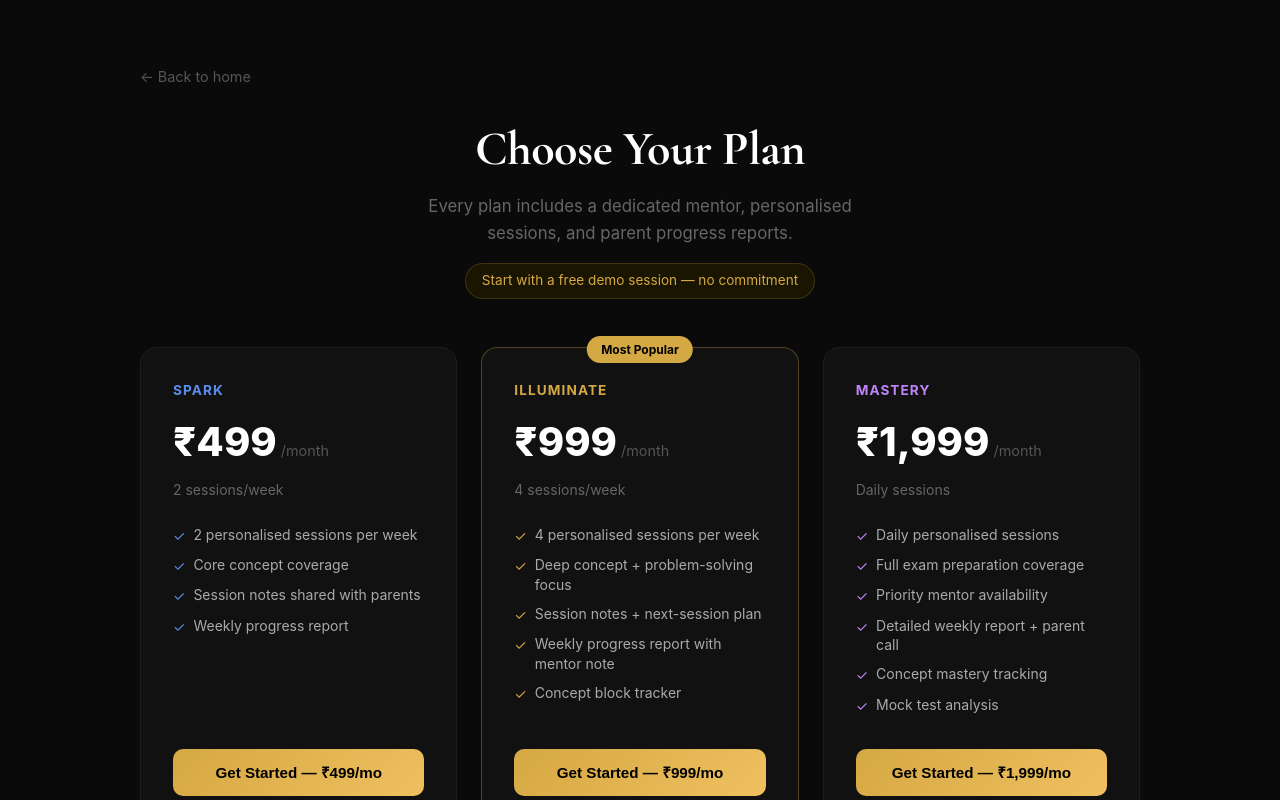
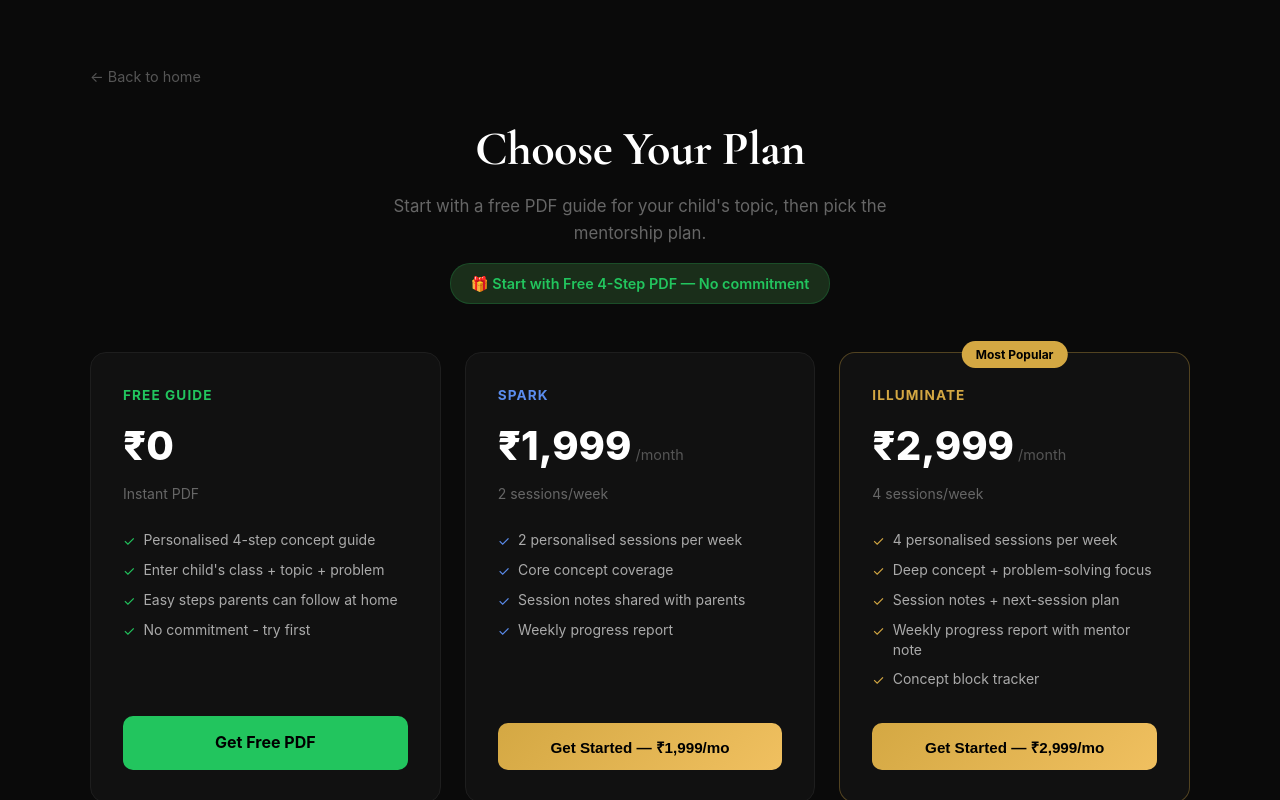
Before and after one commit to Ani1967/educreation, a Next.js app: page /pricing in a window 1280 px wide. Shown: the top 800 px of the page. Built offline with nearby package versions, Linux system fonts and the light colour scheme; no server answers.

Commit message:
Update pricing: ₹0 PDF + 1999/2999/4999 for Step 2

```diff
--- a/app/pricing/page.tsx
+++ b/app/pricing/page.tsx
@@ -4,11 +4,24 @@ import Link from "next/link";
 
 const PLANS = [
   {
-    key:         "spark" as const,
-    name:        "Spark",
-    price:       "₹499",
-    sessions:    "2 sessions/week",
-    color:       "#5b8dee",
+    key: "free-pdf" as const,
+    name: "Free Guide",
+    price: "₹0",
+    sessions: "Instant PDF",
+    color: "#22c55e",
+    features: [
+      "Personalised 4-step concept guide",
+      "Enter child's class + topic + problem",
+      "Easy steps parents can follow at home",
+      "No commitment - try first",
+    ],
+  },
+  {
+    key: "spark" as const,
+    name: "Spark",
+    price: "₹1,999",
+    sessions: "2 sessions/week",
+    color: "#5b8dee",
     features: [
       "2 personalised sessions per week",
       "Core concept coverage",
@@ -17,12 +30,12 @@ const PLANS = [
     ],
   },
   {
-    key:         "illuminate" as const,
-    name:        "Illuminate",
-    price:       "₹999",
-    sessions:    "4 sessions/week",
-    color:       "#d4a843",
-    popular:     true,
+    key: "illuminate" as const,
+    name: "Illuminate",
+    price: "₹2,999",
+    sessions: "4 sessions/week",
+    color: "#d4a843",
+    popular: true,
     features: [
       "4 personalised sessions per week",
       "Deep concept + problem-solving focus",
@@ -32,11 +45,11 @@ const PLANS = [
     ],
   },
   {
-    key:         "mastery" as const,
-    name:        "Mastery",
-    price:       "₹1,999",
-    sessions:    "Daily sessions",
-    color:       "#c084fc",
+    key: "mastery" as const,
+    name: "Mastery",
+    price: "₹4,999",
+    sessions: "Daily sessions",
+    color: "#c084fc",
     features: [
       "Daily personalised sessions",
       "Full exam preparation coverage",
@@ -59,14 +72,12 @@ export default async function PricingPage() {
       fontFamily: "'Inter', sans-serif",
       padding: "4rem 1.5rem",
     }}>
-      {/* Back link */}
-      <div style={{ maxWidth: "1000px", margin: "0 auto 2rem" }}>
+      <div style={{ maxWidth: "1100px", margin: "0 auto 2rem" }}>
         <Link href="/" style={{ color: "#555", textDecoration: "none", fontSize: "0.9rem" }}>
           ← Back to home
         </Link>
       </div>
 
-      {/* Header */}
       <div style={{ textAlign: "center", marginBottom: "3rem" }}>
         <h1 style={{
           fontSize: "clamp(2rem, 5vw, 3rem)",
@@ -77,29 +88,30 @@ export default async function PricingPage() {
         }}>
           Choose Your Plan
         </h1>
-        <p style={{ color: "#666", fontSize: "1.05rem", maxWidth: "500px", margin: "0 auto" }}>
-          Every plan includes a dedicated mentor, personalised sessions, and parent progress reports.
+        <p style={{ color: "#666", fontSize: "1.05rem", maxWidth: "520px", margin: "0 auto" }}>
+          Start with a free PDF guide for your child's topic, then pick the mentorship plan.
         </p>
-        <div style={{
+        <Link href="/get-pdf" style={{
           display: "inline-block",
           marginTop: "1rem",
-          padding: "0.4rem 1rem",
-          background: "#1a1500",
-          border: "1px solid #d4a84333",
+          padding: "0.5rem 1.2rem",
+          background: "#1a2e1a",
+          border: "1px solid #22c55e33",
           borderRadius: "20px",
-          color: "#d4a843",
-          fontSize: "0.85rem",
+          color: "#22c55e",
+          fontSize: "0.9rem",
+          textDecoration: "none",
+          fontWeight: 600,
         }}>
-          Start with a free demo session — no commitment
-        </div>
+          🎁 Start with Free 4-Step PDF — No commitment
+        </Link>
       </div>
 
-      {/* Plans grid */}
       <div style={{
         display: "grid",
-        gridTemplateColumns: "repeat(auto-fit, minmax(280px, 1fr))",
+        gridTemplateColumns: "repeat(auto-fit, minmax(260px, 1fr))",
         gap: "1.5rem",
-        maxWidth: "1000px",
+        maxWidth: "1100px",
         margin: "0 auto",
       }}>
         {PLANS.map((plan) => (
@@ -130,19 +142,17 @@ export default async function PricingPage() {
               </div>
             )}
 
-            {/* Plan header */}
             <div style={{ marginBottom: "1.5rem" }}>
               <div style={{ color: plan.color, fontWeight: 700, fontSize: "0.85rem", marginBottom: "0.5rem", textTransform: "uppercase", letterSpacing: "0.08em" }}>
                 {plan.name}
               </div>
               <div style={{ display: "flex", alignItems: "baseline", gap: "0.25rem", marginBottom: "0.3rem" }}>
                 <span style={{ fontSize: "2.5rem", fontWeight: 800, color: "#fff" }}>{plan.price}</span>
-                <span style={{ color: "#555", fontSize: "0.9rem" }}>/month</span>
+                <span style={{ color: "#555", fontSize: "0.9rem" }}>{plan.key === "free-pdf" ? "" : "/month"}</span>
               </div>
               <div style={{ color: "#666", fontSize: "0.875rem" }}>{plan.sessions}</div>
             </div>
 
-            {/* Features */}
             <ul style={{ listStyle: "none", padding: 0, margin: "0 0 1.5rem", flex: 1 }}>
               {plan.features.map((f) => (
                 <li key={f} style={{
@@ -160,19 +170,33 @@ export default async function PricingPage() {
               ))}
             </ul>
 
+            {plan.key === "free-pdf" ? (
+              <Link href="/get-pdf" style={{
+                display: "block",
+                textAlign: "center",
+                padding: "0.9rem",
+                background: plan.color,
+                color: "#000",
+                borderRadius: "10px",
+                fontWeight: 700,
+                textDecoration: "none",
+              }}>
+                Get Free PDF
+              </Link>
+            ) : (
               <CheckoutButton
                 plan={plan.key}
                 label={plan.name}
                 price={plan.price}
                 isLoggedIn={isLoggedIn}
               />
+            )}
           </div>
         ))}
       </div>
 
-      {/* Trust note */}
       <p style={{ textAlign: "center", color: "#444", fontSize: "0.85rem", marginTop: "2.5rem" }}>
-        Secure payments via Razorpay · Cancel anytime · No hidden fees
+        Secure payments via Razorpay · Cancel anytime · Free PDF requires no payment
       </p>
     </div>
   );
```
Lines whose indentation alone changed are shown as unchanged.
